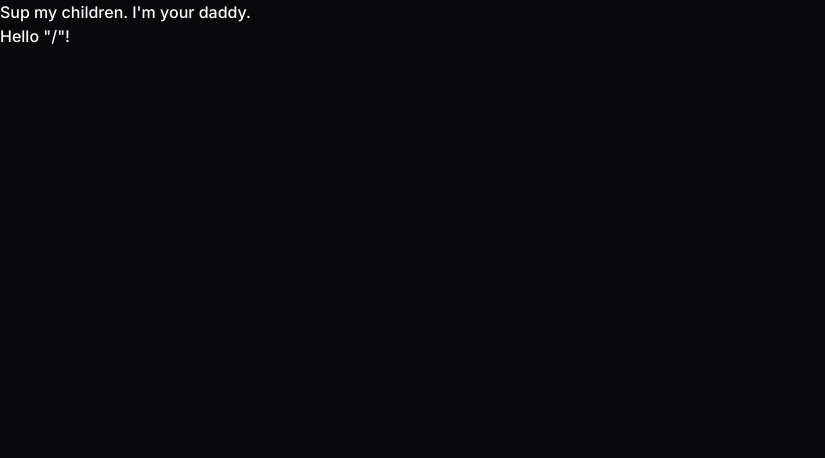
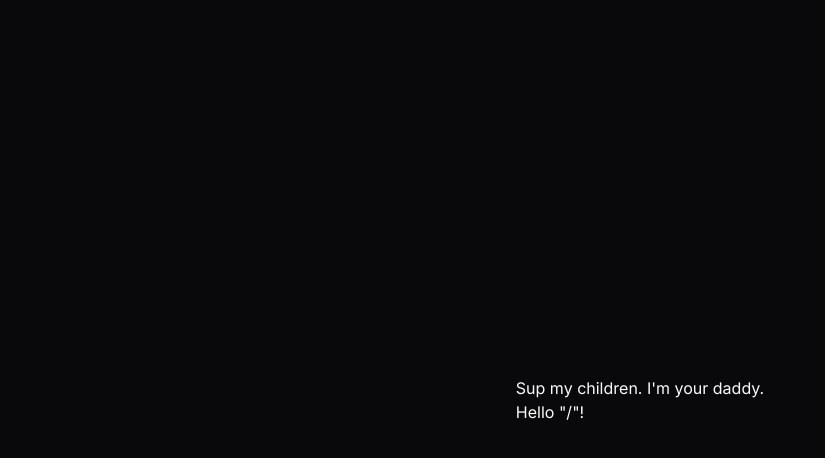
Before and after one commit to maniac-pumpkin/chat-application, a React (Vite) app: page / in a window 1280 px wide. Shown: the top 458 px of the page, without its empty margins (0-825 px from the left). Built offline with nearby package versions, Linux system fonts and the light colour scheme.

Commit message:
feat: update font styles and add flexbox layout to root for improved UI structure

```diff
--- a/src/styles/font.css
+++ b/src/styles/font.css
@@ -3,7 +3,6 @@
 * {
   font-family: "Inter", sans-serif;
   font-optical-sizing: auto;
-  font-weight: 500;
   font-style: normal;
   font-display: swap;
 }
--- a/src/styles/index.css
+++ b/src/styles/index.css
@@ -117,4 +117,7 @@
   body {
     @apply bg-background text-foreground;
   }
+  #root {
+    @apply flex h-screen items-center justify-center;
+  }
 }
```
